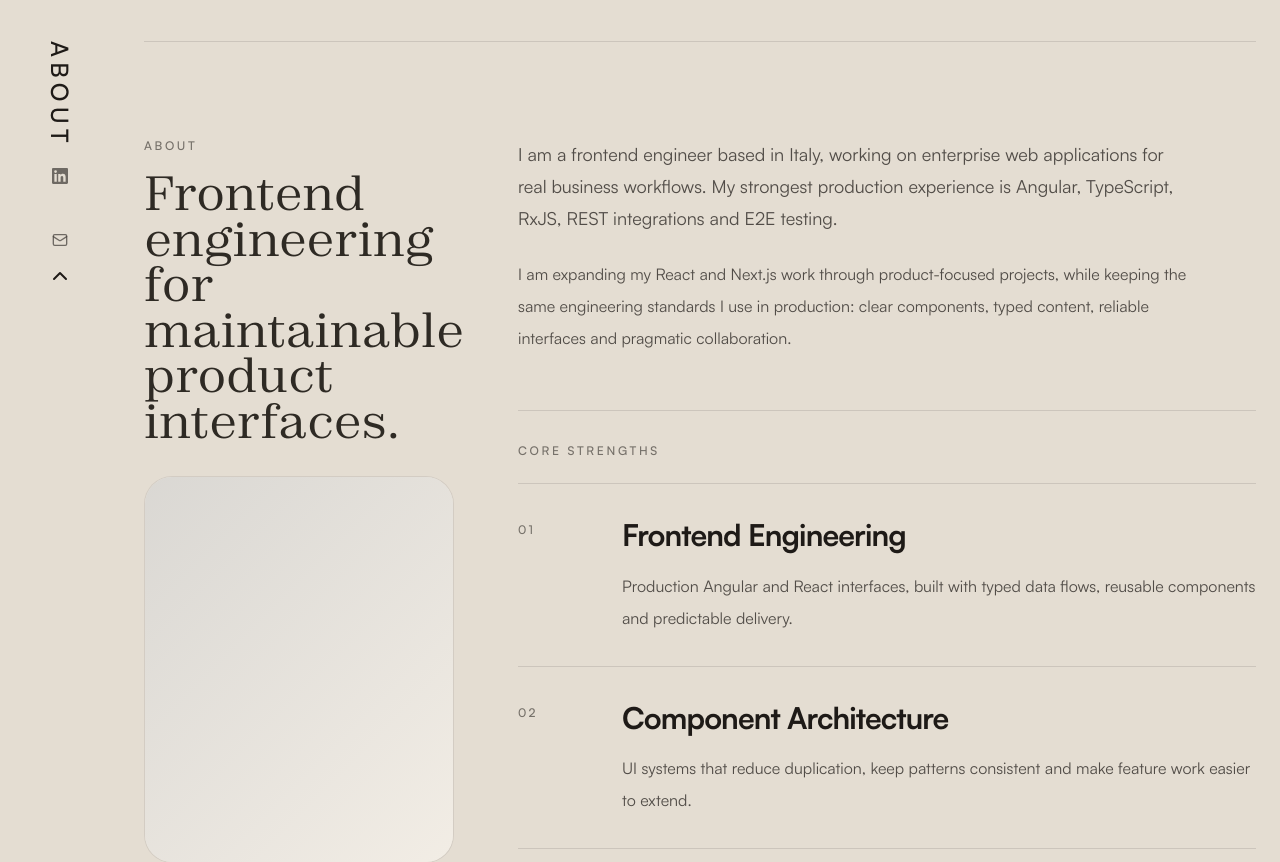
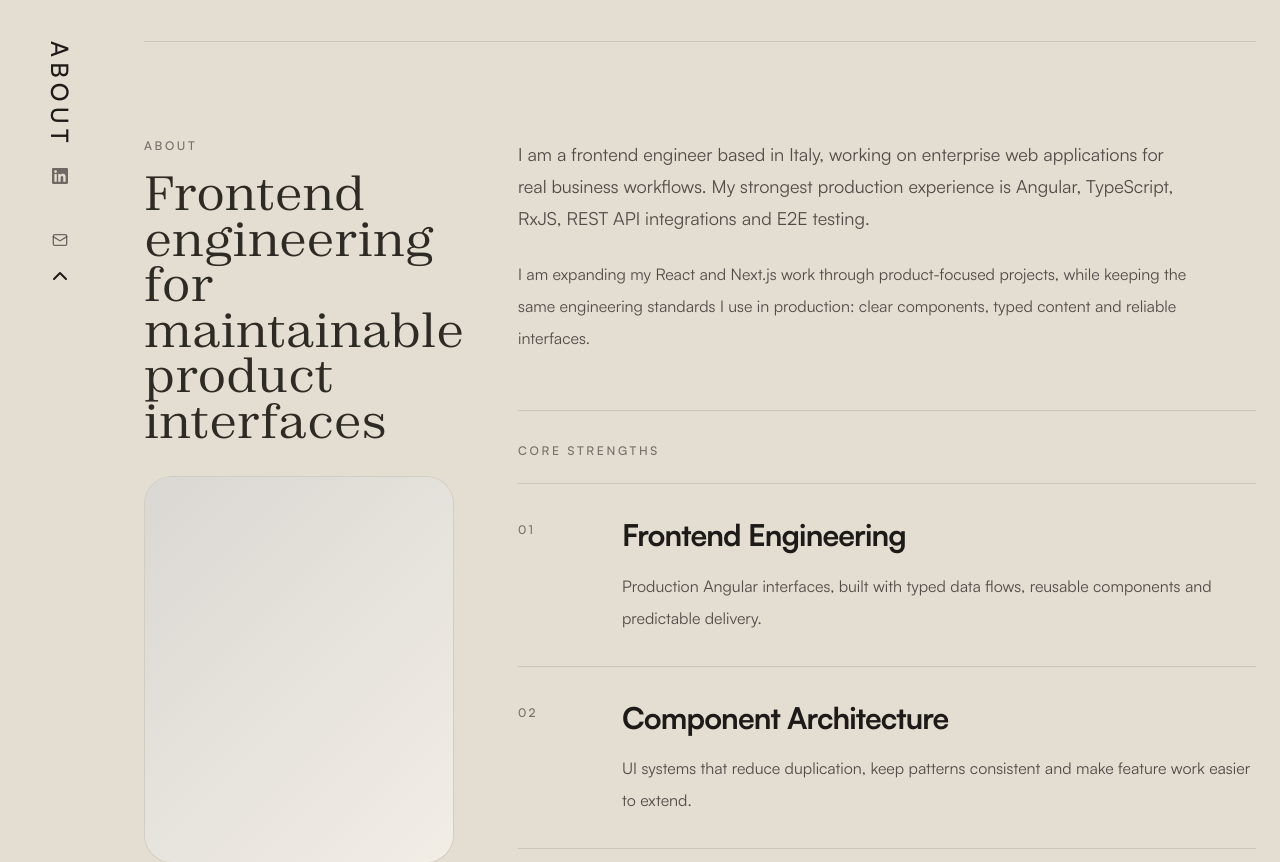
Before and after one commit to matteodangio/portfolio_app, a Next.js app: page / in a window 1280 px wide. Shown: the part 780-1642 px from the top of the page. Built offline with nearby package versions, Linux system fonts and the light colour scheme; some icons are missing.

Commit message:
chore: text data changes

```diff
--- a/src/data/about.ts
+++ b/src/data/about.ts
@@ -22,7 +22,7 @@ export const focusItems: IFocusItem[] = [
     index: "01",
     title: "Frontend Engineering",
     description:
-      "Production Angular and React interfaces, built with typed data flows, reusable components and predictable delivery.",
+      "Production Angular interfaces, built with typed data flows, reusable components and predictable delivery.",
   },
   {
     index: "02",
@@ -46,9 +46,9 @@ export const focusItems: IFocusItem[] = [
 
 export const aboutLabels: ISectionLabel = {
   sectionTitle: "About",
-  title: "Frontend engineering for maintainable product interfaces.",
-  description1: `I am a frontend engineer based in Italy, working on enterprise web applications for real business workflows. My strongest production experience is Angular, TypeScript, RxJS, REST integrations and E2E testing.`,
-  description2: `I am expanding my React and Next.js work through product-focused projects, while keeping the same engineering standards I use in production: clear components, typed content, reliable interfaces and pragmatic collaboration.`,
+  title: "Frontend engineering for maintainable product interfaces",
+  description1: `I am a frontend engineer based in Italy, working on enterprise web applications for real business workflows. My strongest production experience is Angular, TypeScript, RxJS, REST API integrations and E2E testing.`,
+  description2: `I am expanding my React and Next.js work through product-focused projects, while keeping the same engineering standards I use in production: clear components, typed content and reliable interfaces.`,
   subtitle1: "Core strengths",
 };
 
--- a/src/data/projects.ts
+++ b/src/data/projects.ts
@@ -31,7 +31,7 @@ export const projects: IProjectShowcaseItem[] = [
       "Fast time-to-market — the site needed to be live within weeks, not months",
     ],
     description:
-      "A fast marketing website with clear service pages, structured content and a low-friction path from search to contact.",
+      "A fast marketing website with clear service page sections, structured content and a low-friction path from search to contact.",
     context:
       "The client needed a trustworthy web presence for private customers and businesses, without adding technical maintenance overhead.",
     content: "The implementation focused on three areas: ",
@@ -40,8 +40,8 @@ export const projects: IProjectShowcaseItem[] = [
       "Optimizing the information hierarchy",
       "Integrating a Git-based CMS that allows the client to publish content independently.",
     ],
-    contentEnd:
-      "Astro handles static rendering, with React added only where interaction is needed.",
+    contentEnd: "",
+      // "Astro handles static rendering, with React added only where interaction is needed.",
 
     outcome:
       "Core architecture is ready for production. Remaining work: final content validation, launch preparation and post-launch monitoring.",
@@ -63,14 +63,12 @@ export const projects: IProjectShowcaseItem[] = [
     ],
     tech: [
       { label: "Astro", icon: SiAstro, color: "#FF5D01" },
-      { label: "React", icon: SiReact, color: "#61DAFB" },
       { label: "Tailwind", icon: SiTailwindcss, color: "#06B6D4" },
       { label: "Decap CMS", icon: SiDecapcms, color: "#FF0082" },
       { label: "Netlify", icon: SiNetlify, color: "#00C7B7" },
     ],
     stack: [
       "Astro",
-      "React",
       "Tailwind CSS",
       "Decap CMS",
       "Netlify Identity",
@@ -79,14 +77,14 @@ export const projects: IProjectShowcaseItem[] = [
     ],
     heroImage: {
       src: "/images/projects/mcsaldature/hero-homepage.jpg",
-      alt: "Homepage preview of the mcSaldature website",
+      alt: "Homepage preview of the website",
       caption:
         "The public interface prioritizes service clarity and direct contact.",
     },
     gallery: [
       {
         src: "/images/projects/mcsaldature/admin-panel.jpg",
-        alt: "Admin content editing interface for mcSaldature",
+        alt: "Admin content editing interface",
         caption:
           "The admin area lets the client update content without developer edits.",
       },
@@ -95,7 +93,7 @@ export const projects: IProjectShowcaseItem[] = [
       {
         title: "Why Astro?",
         description:
-          "The project prioritized performance, SEO and low maintenance over complex client-side interactions. Astro reduced unnecessary JavaScript while still allowing React components where useful.",
+          "The project prioritized performance, SEO and low maintenance over complex client-side interactions.",
         tradeoff:
           "Less ecosystem maturity than Next.js, but the zero-JS-by-default model fits a content-heavy marketing site.",
       },
@@ -111,7 +109,7 @@ export const projects: IProjectShowcaseItem[] = [
         description:
           "Netlify Identity provided a simple authentication layer for the admin flow and integrated with the Git-based publishing pipeline.",
         tradeoff:
-          "It ties the project to Netlify, but simplifies deployment and fits the client's budget.",
+          "It ties the project to Netlify, but simplifies deployment and fits the client's needs.",
       },
     ],
     workflow: {
```
